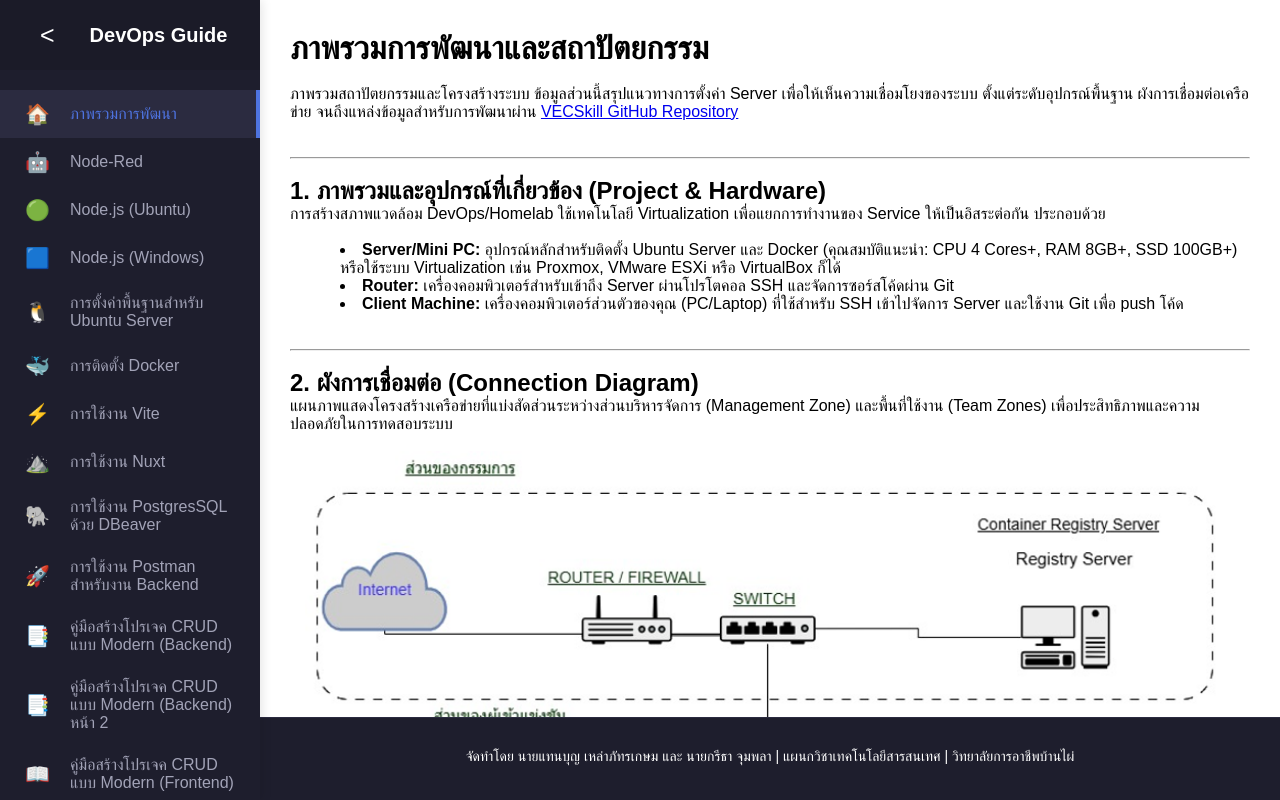
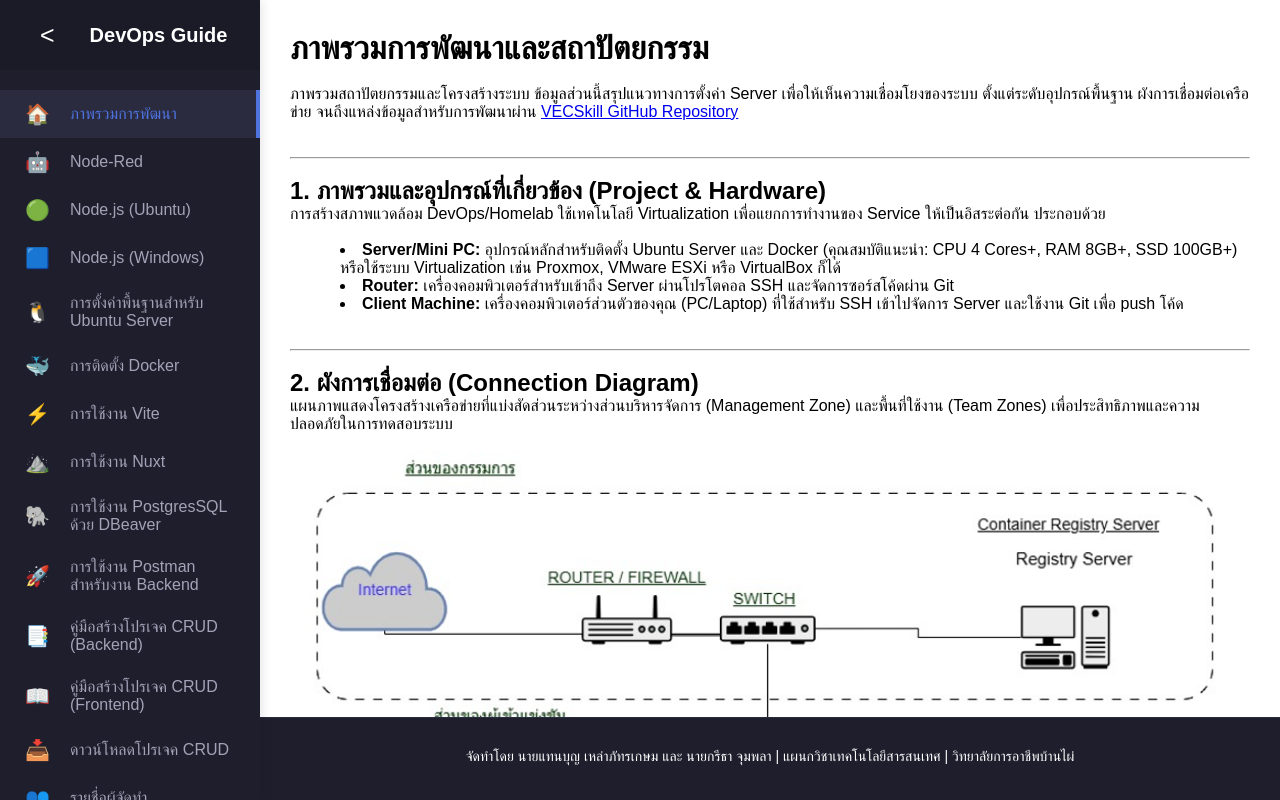
Before and after one commit to taniwillhappy/bpic-devops-guide, a Vue app: page / in a window 1280 px wide. Built offline with nearby package versions, Linux system fonts and the light colour scheme.

Commit message:
Update App.vue

```diff
--- a/src/App.vue
+++ b/src/App.vue
@@ -1,11 +1,22 @@
 <script setup>
-import { RouterLink, RouterView } from 'vue-router'
+import { RouterLink, RouterView, useRoute } from 'vue-router' // เพิ่ม useRoute
+import { ref, computed } from 'vue' // เพิ่ม computed
 import './assets/sidebar.css'
 import './assets/footer.css'
-import { ref } from 'vue'
 
+const route = useRoute()
 const isCollapsed = ref(false)
-const isMobileMenuOpen = ref(false) // สถานะเปิด/ปิดเมนูบน Mobile
+const isMobileMenuOpen = ref(false)
+
+// ตรวจสอบว่า Route ปัจจุบันเกี่ยวข้องกับ Backend หรือไม่
+const isBackendOpen = computed(() => {
+  return route.path.includes('create_crud_backend')
+})
+
+// เช็คเฉพาะหน้า Frontend
+const isFrontendOpen = computed(() => {
+  return route.path.includes('create_crud_frontend')
+})
 
 const closeMobileMenu = () => {
   isMobileMenuOpen.value = false
@@ -65,18 +76,36 @@ const closeMobileMenu = () => {
           <span class="icon">🚀</span>
           <span v-if="!isCollapsed" class="text">การใช้งาน Postman <br>สำหรับงาน Backend</span>
         </router-link>
+
+        <!-- Backend -->
+        <div class="menu-group">
           <router-link to="/create_crud_backend" class="menu-item" active-class="active" @click="closeMobileMenu">
             <span class="icon">📑</span>
-          <span v-if="!isCollapsed" class="text">คู่มือสร้างโปรเจค CRUD <br>แบบ Modern (Backend)</span>
+            <span v-if="!isCollapsed" class="text">คู่มือสร้างโปรเจค CRUD <br>(Backend)</span>
           </router-link>
-        <router-link to="/create_crud_backend_2" class="menu-item" active-class="active" @click="closeMobileMenu">
-          <span class="icon">📑</span>
-          <span v-if="!isCollapsed" class="text">คู่มือสร้างโปรเจค CRUD <br>แบบ Modern (Backend) <br>หน้า 2</span>
+
+          <div v-if="isBackendOpen && !isCollapsed" class="submenu">
+            <router-link to="/create_crud_backend_2" class="menu-item submenu-item" active-class="active" @click="closeMobileMenu">
+              <span class="text">หน้า 2: ต่อจากส่วนแรก</span>
             </router-link>
+          </div>
+        </div>
+
+        <!-- Frontend -->
+        <div class="menu-group">
           <router-link to="/create_crud_frontend" class="menu-item" active-class="active" @click="closeMobileMenu">
             <span class="icon">📖</span>
-          <span v-if="!isCollapsed" class="text">คู่มือสร้างโปรเจค CRUD <br>แบบ Modern (Frontend)</span>
+            <span v-if="!isCollapsed" class="text">คู่มือสร้างโปรเจค CRUD <br>(Frontend)</span>
           </router-link>
+
+          <div v-if="isFrontendOpen && !isCollapsed" class="submenu">
+            <div class="menu-item submenu-item" style="opacity: 0.6;">
+              <span class="icon">✨</span>
+              <span class="text">กำลังจัดทำเนื้อหาเพิ่มเติม...</span>
+            </div>
+          </div>
+        </div>
+
         <router-link to="/file_download" class="menu-item" active-class="active" @click="closeMobileMenu">
           <span class="icon">📥</span>
           <span v-if="!isCollapsed" class="text">ดาวน์โหลดโปรเจค CRUD</span>
```
Lines whose indentation alone changed are shown as unchanged.
